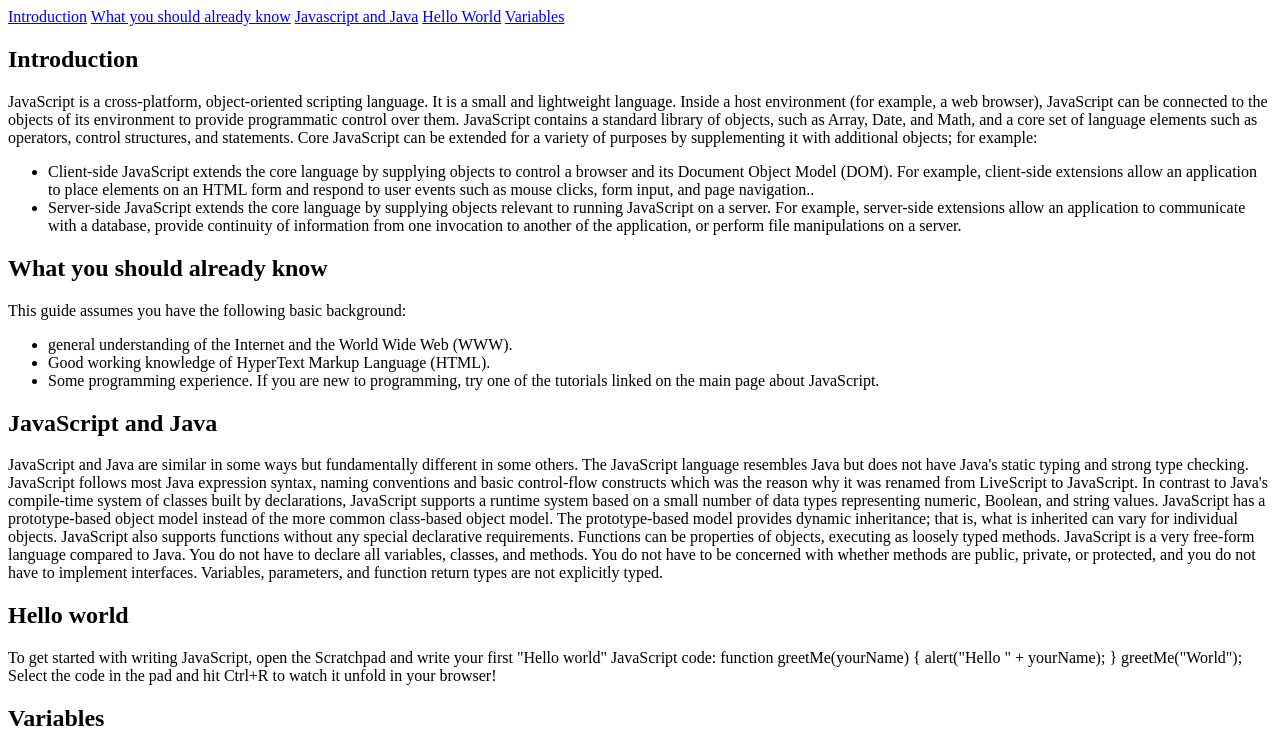
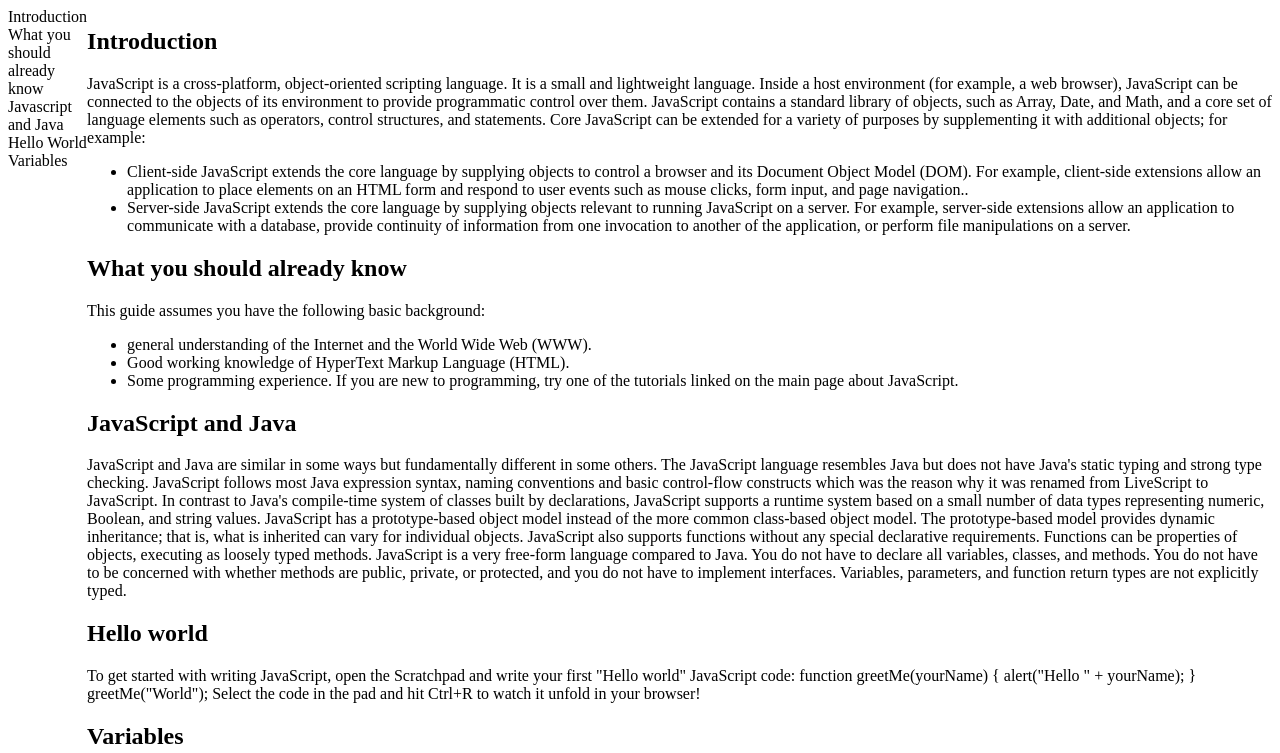
Before and after one commit to kzlucy/Documentation-page, a plain HTML site: page index.html in a window 1280 px wide. Shown: the top 753 px of the page. Drawn offline with Linux system fonts and the light colour scheme.

Commit message:
added styles

```diff
--- a/index.html
+++ b/index.html
@@ -4,8 +4,12 @@
     <meta http-equiv="X-UA-Compatible" content="IE=edge">
     <meta name="viewport" content="width=device-width, initial-scale=1.0">
     <title>Document</title>
+    <link rel="stylesheet" href="style.css">
 </head>
 <body>
+
+    <main id="main-doc">
+<div>
     <nav id="nav-bar">
         <a href="#introduction">Introduction</a>
         <a href="#what-to-know">What you should already know</a>
@@ -13,7 +17,8 @@
         <a href="#Hello-World">Hello World</a>
         <a href="#Variables">Variables</a>
     </nav>
-    <main id="main-doc">
+</div>
+<div>
     <section class="main-section" id="introduction"><header><h2>Introduction</h2>
     <p>
 
@@ -66,6 +71,7 @@
     <section class="main-section"><header><h2>while statement</h2></header></section>
     <section class="main-section"><header><h2>Function declarations</h2></header></section>
     <section class="main-section"><header><h2>Reference</h2></header></section>
+</div>
 
 </main>
 </body>
--- a/style.css
+++ b/style.css
@@ -0,0 +1,13 @@
+#nav-bar{
+    display: flex;
+    flex-direction: column;
+    justify-content: left;
+}
+#nav-bar a{
+    text-decoration: none;
+    color: black;
+}
+#main-doc {
+    display: flex;
+    flex-direction: row;
+}
```
